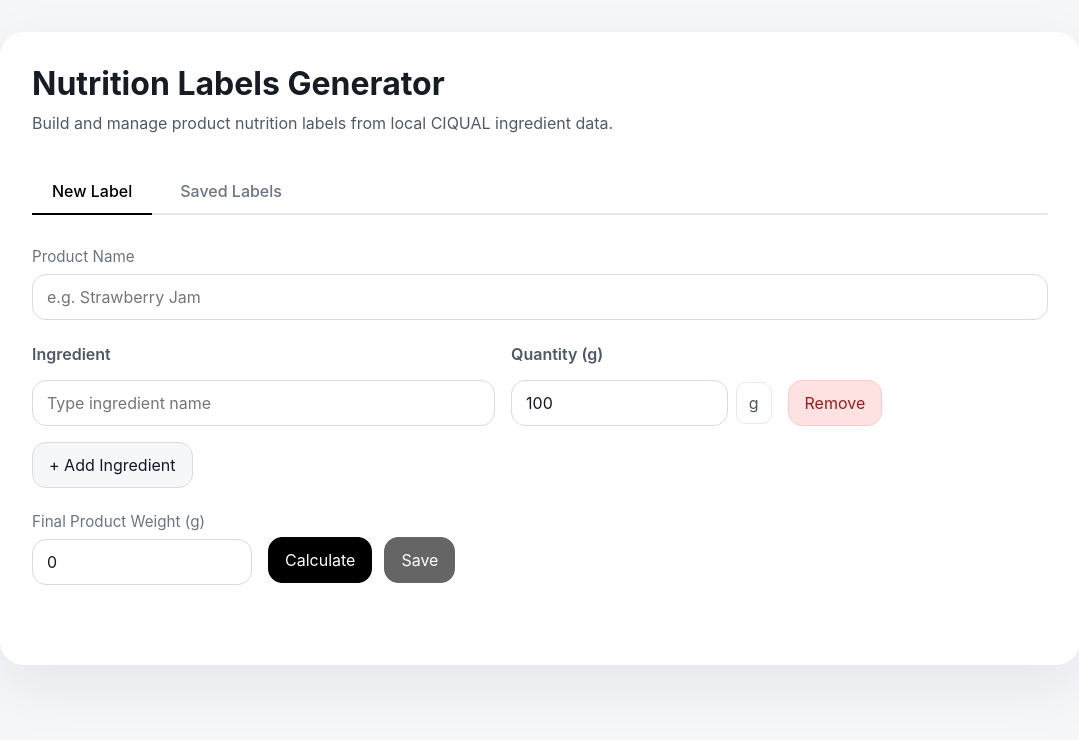
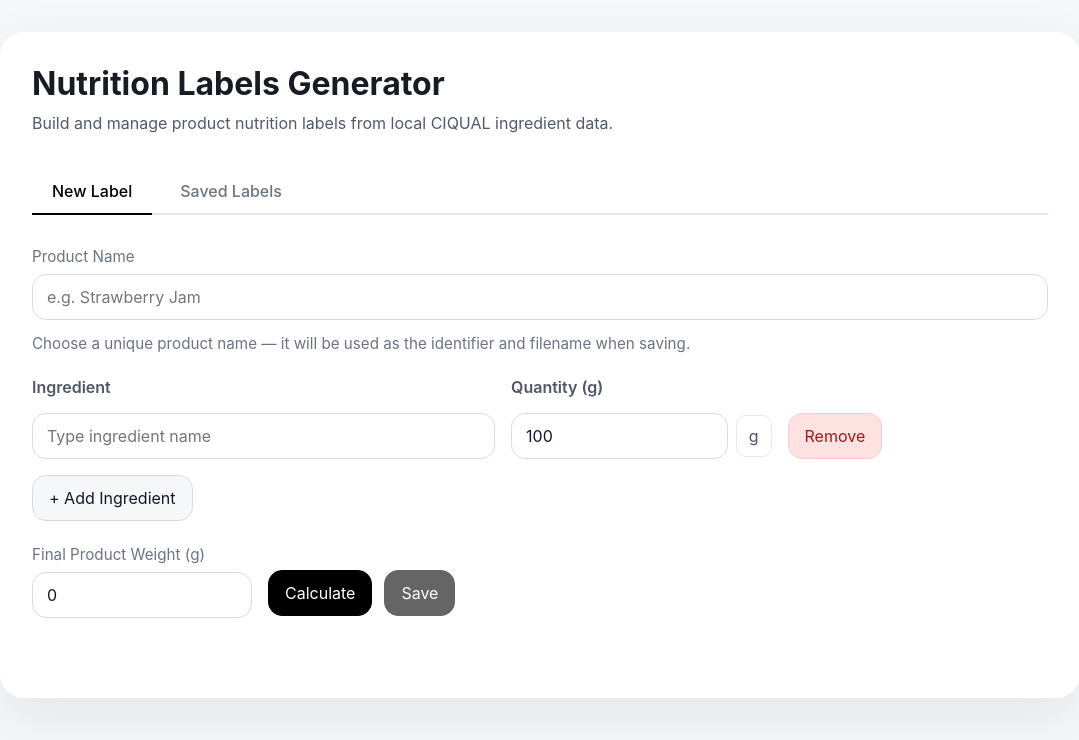
Before and after one commit to wild-strawberries/nutrition-labels-generator, a Next.js app: page / in a window 1280 px wide. Shown: the top 740 px of the page, without its empty margins (100-1179 px from the left). Built offline with nearby package versions, Linux system fonts and the light colour scheme.

Commit message:
UI: add helper text under Product Name explaining unique identifier/filename

```diff
--- a/app/globals.css
+++ b/app/globals.css
@@ -58,6 +58,13 @@ p {
 
 .field-group span {
   font-size: 0.95rem;
+  color: #6b7482;
+}
+
+.field-help {
+  display: block;
+  margin-top: 6px;
+  font-size: 0.9rem;
   color: #6b7482;
 }
 
--- a/app/page.tsx
+++ b/app/page.tsx
@@ -437,6 +437,7 @@ export default function HomePage() {
                 onChange={(event) => setProductName(event.target.value)}
                 placeholder="e.g. Strawberry Jam"
               />
+              <span className="field-help">Choose a unique product name — it will be used as the identifier and filename when saving.</span>
             </label>
 
             <div className="ingredients-block">
```
